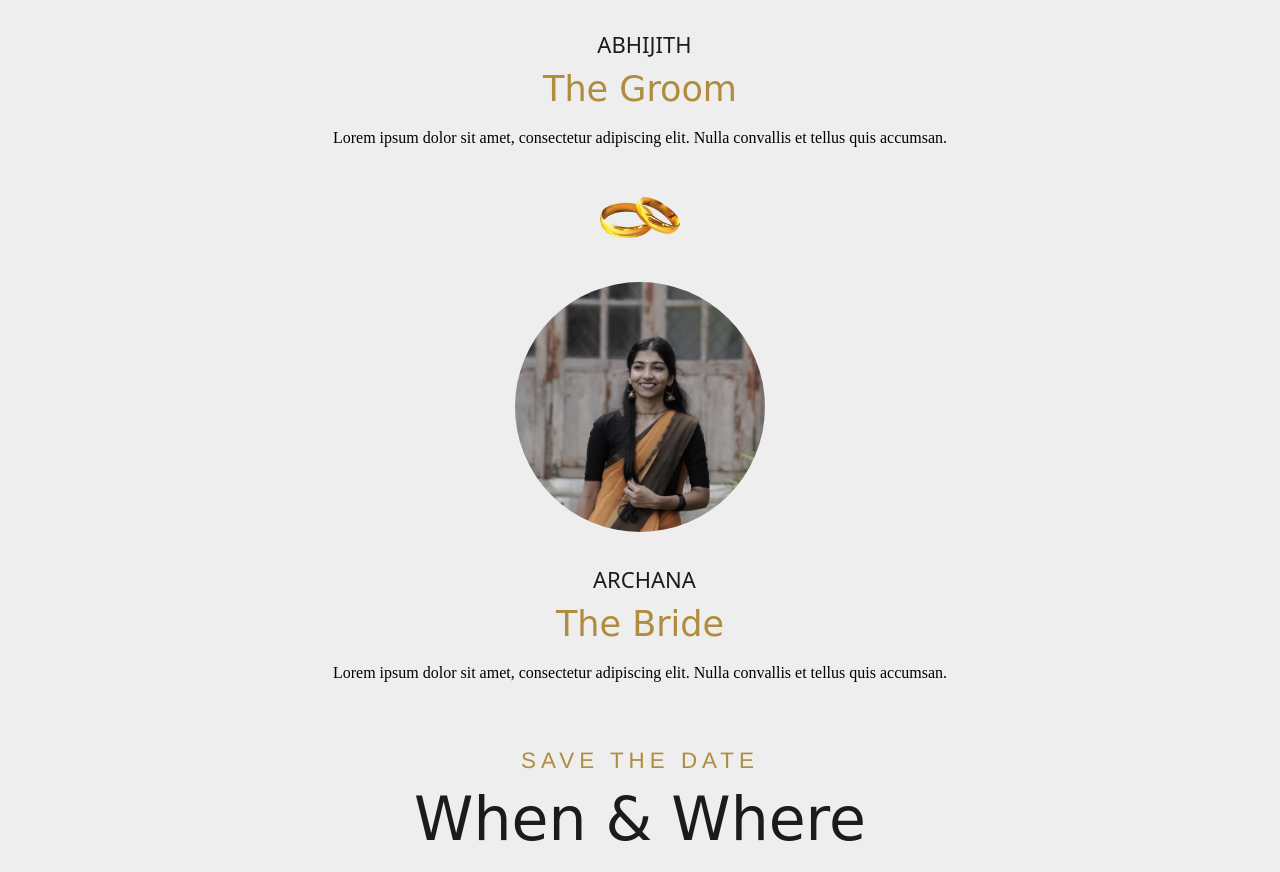
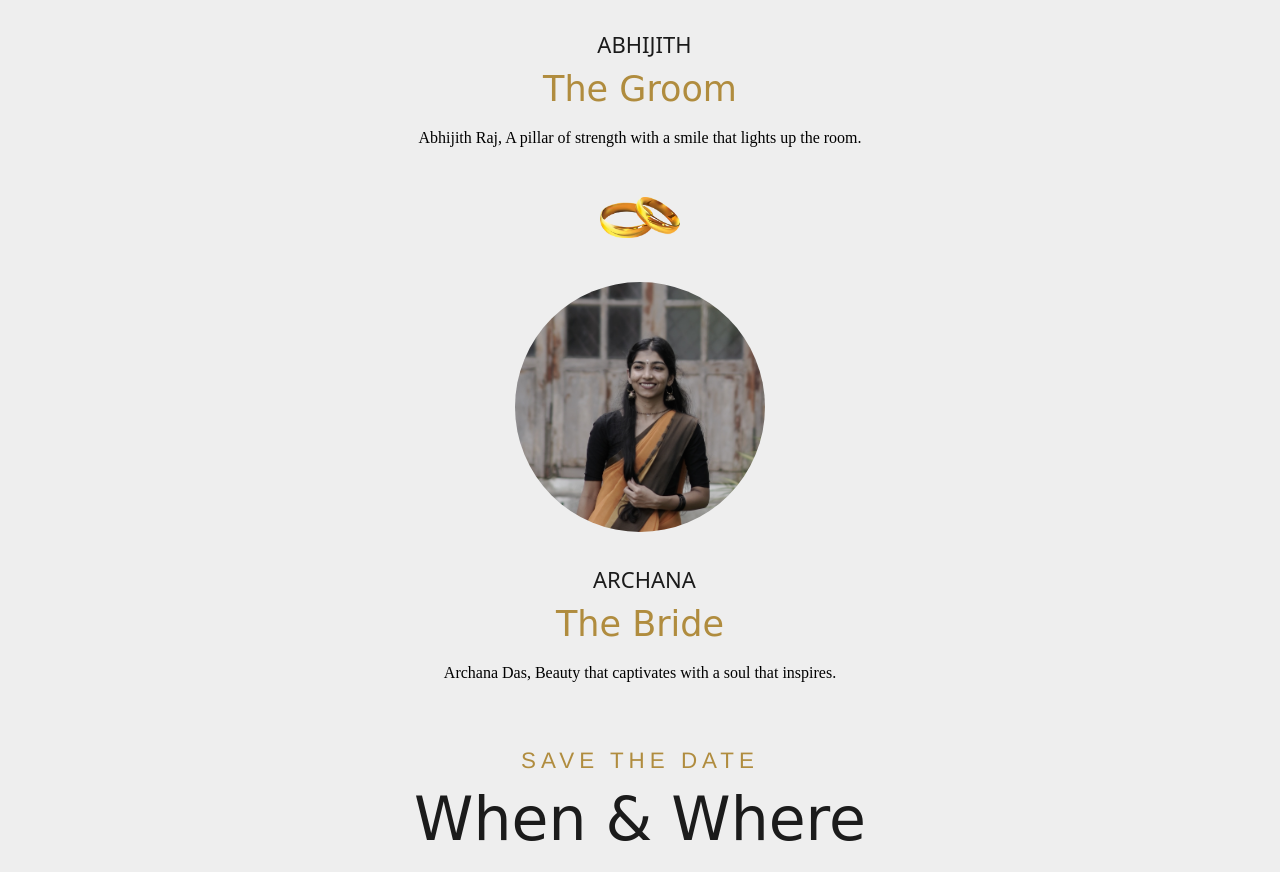
Before and after one commit to miyu-ci/achu_abhi, a plain HTML site: page index.html in a window 1280 px wide. Shown: the part 1141-2013 px from the top of the page. Drawn offline with Linux system fonts and the light colour scheme; grey boxes are pictures that could not be loaded.

Commit message:
description update

```diff
--- a/index.html
+++ b/index.html
@@ -22,14 +22,14 @@
             <div class="photo-circle" id="boy-circle-image"></div>
             <h3 class="name">Abhijith</h3>
             <h3 class="name-desgn">The Groom</h3>
-            <p class="desc">Lorem ipsum dolor sit amet, consectetur adipiscing elit. Nulla convallis et tellus quis accumsan.</p>
+            <p class="desc">Abhijith Raj, A pillar of strength with a smile that lights up the room.</p>
 
             <div class="ring"></div>
 
             <div class="photo-circle" id="girl-circle-image"></div>
             <h3 class="name">Archana</h3>
             <h3 class="name-desgn">The Bride</h3>
-            <p class="desc">Lorem ipsum dolor sit amet, consectetur adipiscing elit. Nulla convallis et tellus quis accumsan.</p>
+            <p class="desc">Archana Das, Beauty that captivates with a soul that inspires.</p>
         </div>
         <div class="screen2">
             <h5 id="std-title">Save the date</h5>
```
